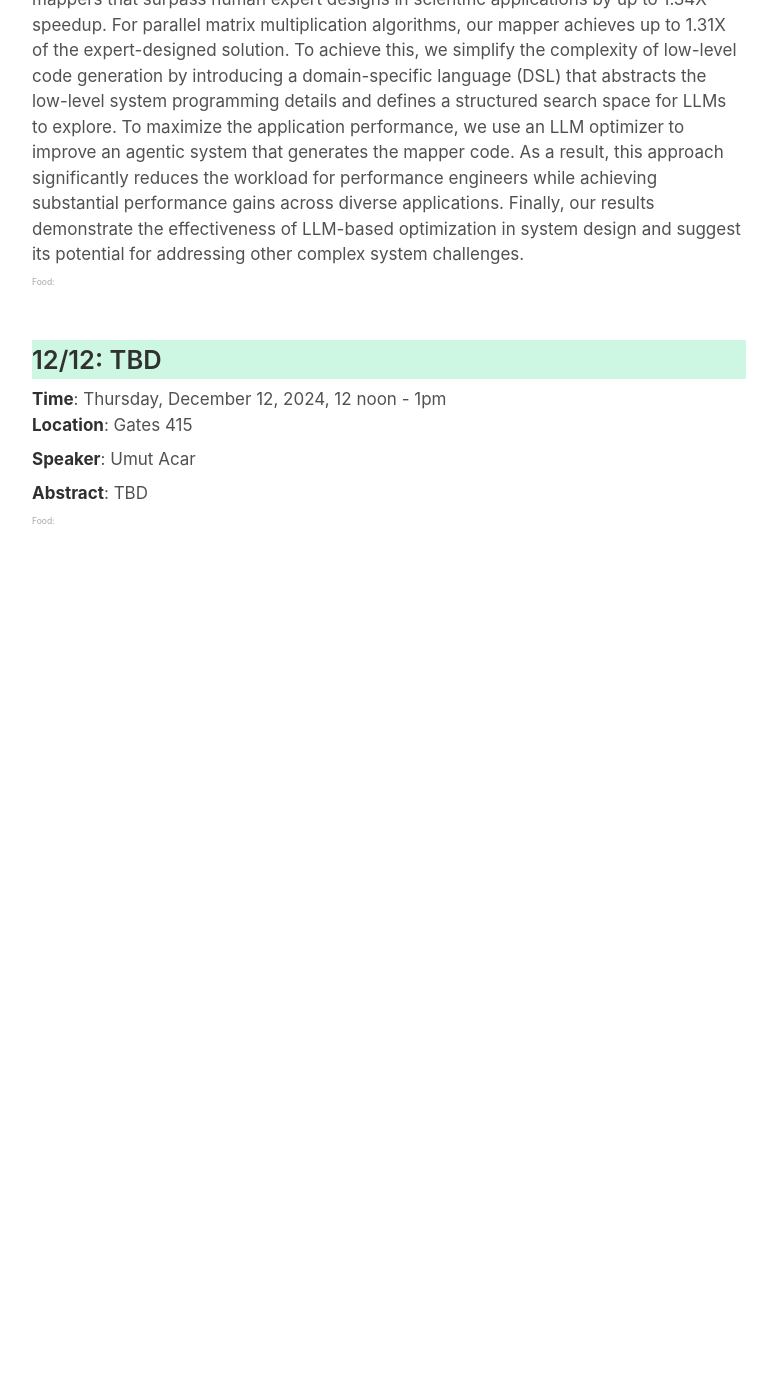
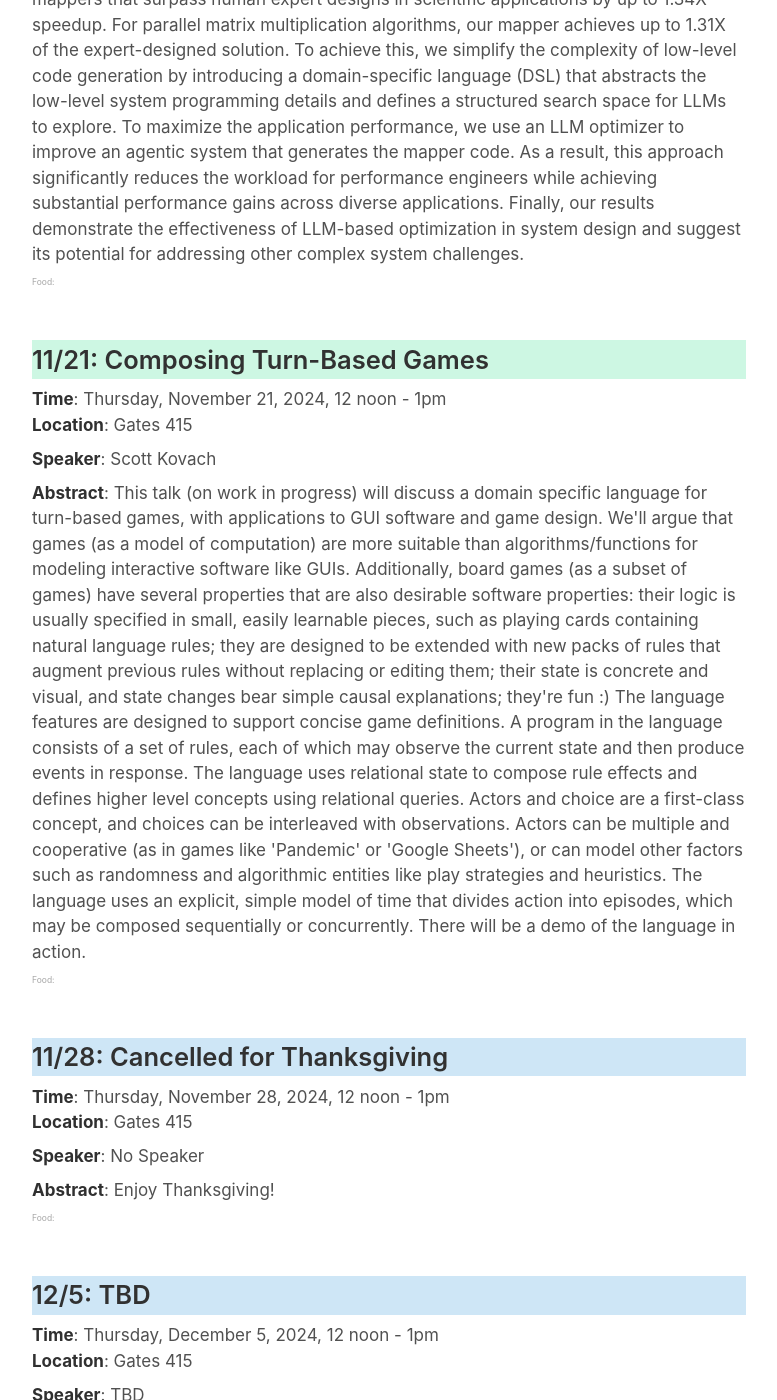
Before and after one commit to software-research-lunch/software-research-lunch.github.io, a Jekyll site: the page built from index.html, in a window 1280 px wide and 1400 px high, scrolled down 4859 px. Shown: the whole window, without its empty margins (251-1028 px from the left). Built offline with Jekyll 4.4.1, drawn with Linux system fonts in a browser that asks for light colours; before the commit the page ends 5489 px from its top, so only the background shows below that; some of the changed text lies outside the part shown.

Commit message:
_data: add scott for the upcoming week

```diff
--- a/_data/schedule.yml
+++ b/_data/schedule.yml
@@ -110,6 +110,34 @@ In this talk, I will introduce BuildIt, a C++ framework designed for the rapid p
       title: "Improving Parallel Program Performance Through DSL-Driven Code Generation with LLM Optimizers"
       speaker: "Anjiang Wei"
       bio: "I'm Anjiang Wei, a PhD student in Computer Science at Stanford University, working under the guidance of Alex Aiken. My research focuses on leveraging large language models (LLMs) for code, including areas like program analysis and performance optimization. I have a background in high-performance computing (particularly with the Legion parallel computing framework), software engineering, and compilers. During my undergraduate studies at Peking University, where I was a part of the Turing class, I collaborated with Darko Marinov, Tao Xie, Lingming Zhang, and Yun (Eric) Liang."
+    - date: "2024-11-21"
+      abstract: "This talk (on work in progress) will discuss a domain specific language for turn-based games, with applications to GUI software and game design.
+We'll argue that games (as a model of computation) are more suitable than algorithms/functions for modeling interactive software like GUIs.
+Additionally, board games (as a subset of games) have several properties that are also desirable software properties:
+  their logic is usually specified in small, easily learnable pieces, such as playing cards containing natural language rules;
+  they are designed to be extended with new packs of rules that augment previous rules without replacing or editing them;
+  their state is concrete and visual, and state changes bear simple causal explanations;
+  they're fun :)
+The language features are designed to support concise game definitions.
+A program in the language consists of a set of rules, each of which may observe the current state and then produce events in response.
+The language uses relational state to compose rule effects and defines higher level concepts using relational queries.
+Actors and choice are a first-class concept, and choices can be interleaved with observations.
+Actors can be multiple and cooperative (as in games like 'Pandemic' or 'Google Sheets'), or can model other factors such as randomness and algorithmic entities like play strategies and heuristics.
+The language uses an explicit, simple model of time that divides action into episodes, which may be composed sequentially or concurrently.
+There will be a demo of the language in action."
+      title: "Composing Turn-Based Games"
+      speaker: "Scott Kovach"
+      bio: ""
+    - date: "2024-11-28"
+      abstract: "Enjoy Thanksgiving!"
+      title: "Cancelled for Thanksgiving"
+      speaker: "No Speaker"
+      bio: ""
+    - date: "2024-12-5"
+      abstract: "TBD"
+      title: "TBD"
+      speaker: "TBD"
+      bio: ""
     - date: "2024-12-12"
       abstract: "TBD"
       title: "TBD"
```
